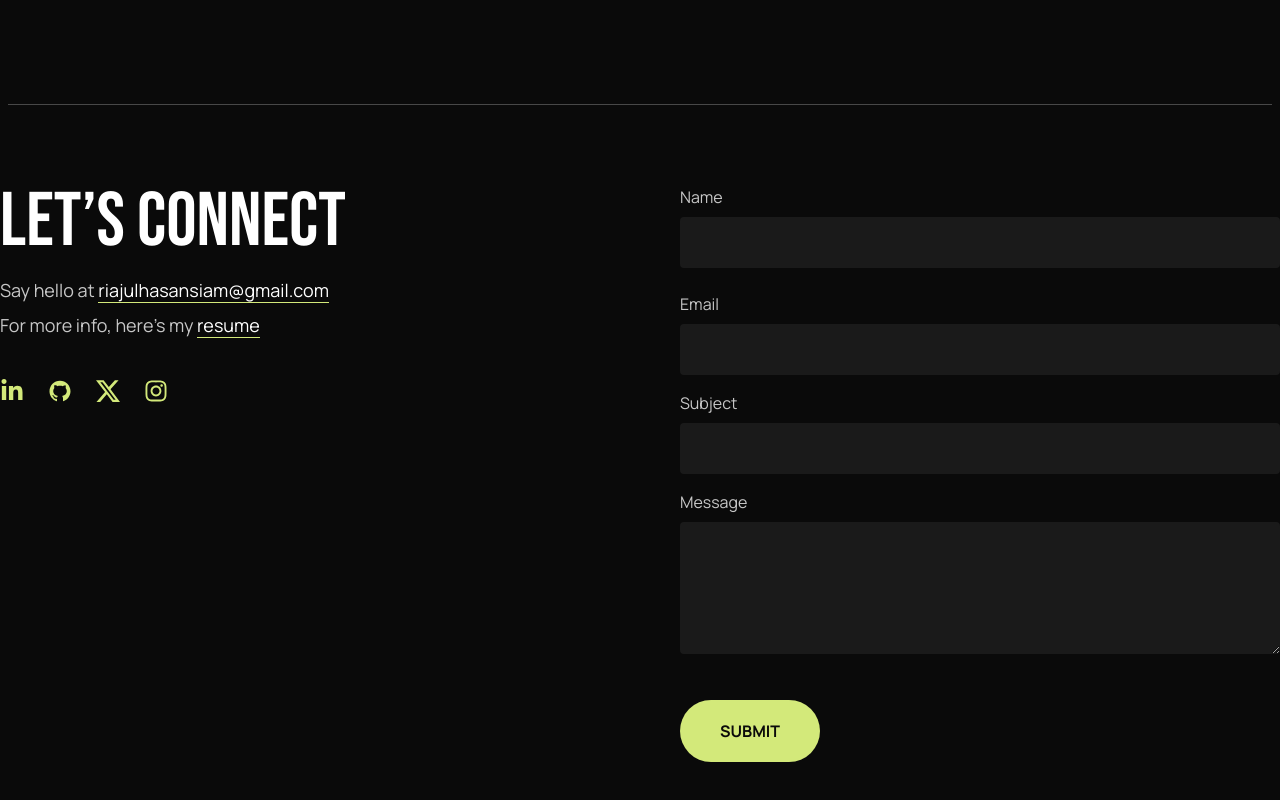
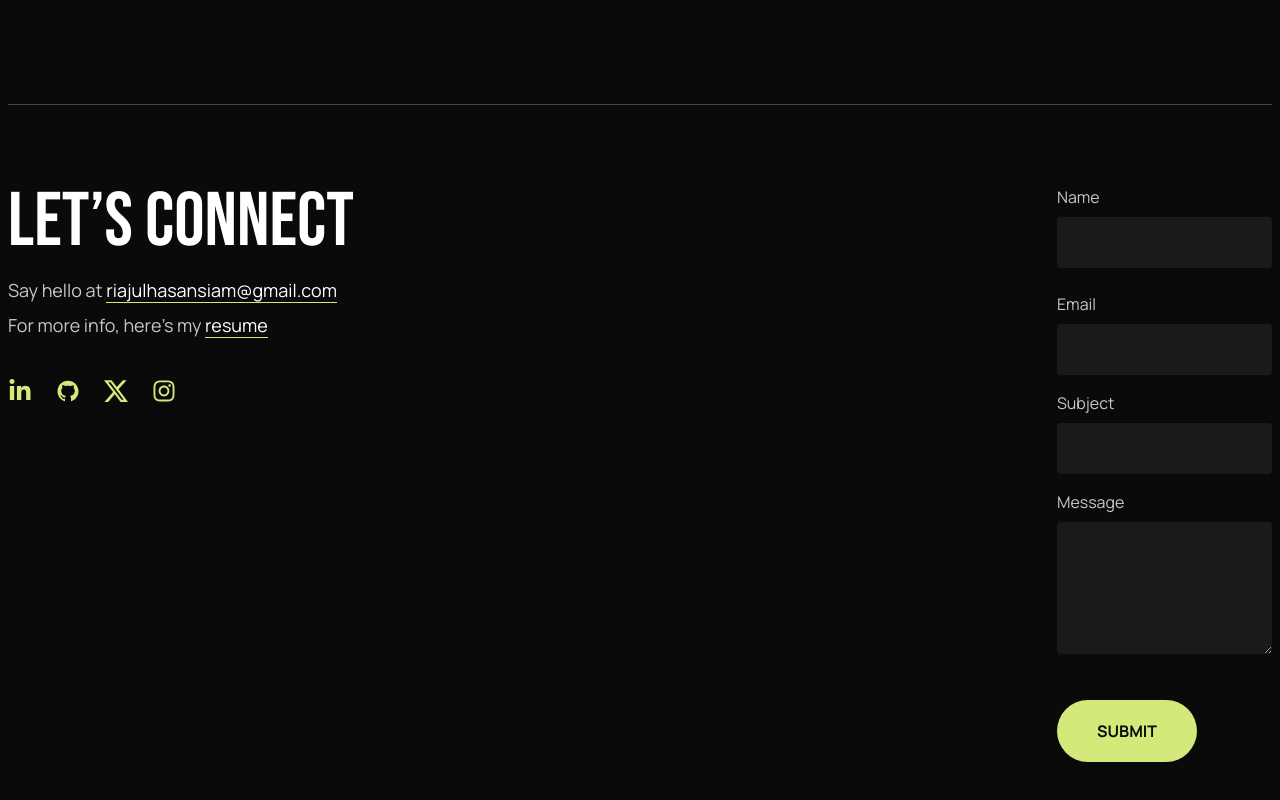
Before and after one commit to Riajul-56/Protfolio, a React (Vite) app: page / in a window 1280 px wide. Shown: the part 3927-4727 px from the top of the page. Built offline with nearby package versions, Linux system fonts and the light colour scheme.

Commit message:
refactor Footer and Projects sections: enhance layout and update image imports

```diff
--- a/src/section/Footer.jsx
+++ b/src/section/Footer.jsx
@@ -8,9 +8,9 @@ import { FaInstagram } from "react-icons/fa";
 
 const Footer = () => {
   return (
-    <section className="mt-20 mb-20">
+    <section className="mt-20 mb-20 px-2 MyXl:px-0">
       <Container>
-        <Flex className="justify-between ">
+        <Flex className="justify-between sm:flex-row flex-col gap-[64px] sm:gap-0">
           <div>
             <h2 className="font-primary_font font-normal text-[76px] text-heading_text leading-[100%] ">
               Let’s connect
@@ -36,16 +36,16 @@ const Footer = () => {
               </a>
             </p>
 
-            <Flex className="text-link gap-6 text-2xl mt-10">
+            <a className="text-link gap-6 text-2xl mt-10 flex">
               <FaLinkedinIn />
               <AiFillGithub />
               <BsTwitterX />
               <FaInstagram />
-            </Flex>
+            </a>
           </div>
 
           <div>
-            <form className="w-[600px]">
+            <form className="max-w-[600px]">
               <div className="mb-6">
                 <label className="block text-primary_text text-[16px] font-secondary_font font-normal mb-2">
                   Name
--- a/src/section/Projects.jsx
+++ b/src/section/Projects.jsx
@@ -1,9 +1,6 @@
 import React from "react";
 import Container from "../compoents/Container";
 import ProjectCard from "../compoents/ProjectCard";
-// import project_1 from "../assets/project_1.png";
-// import project_2 from "../assets/project_2.png";
-// import project_3 from "../assets/project_3.png";
 import project_1 from "../assets/p_1.png"
 import project_2 from "../assets/p_2.png"
 import project_3 from "../assets/p_3.png"
```
